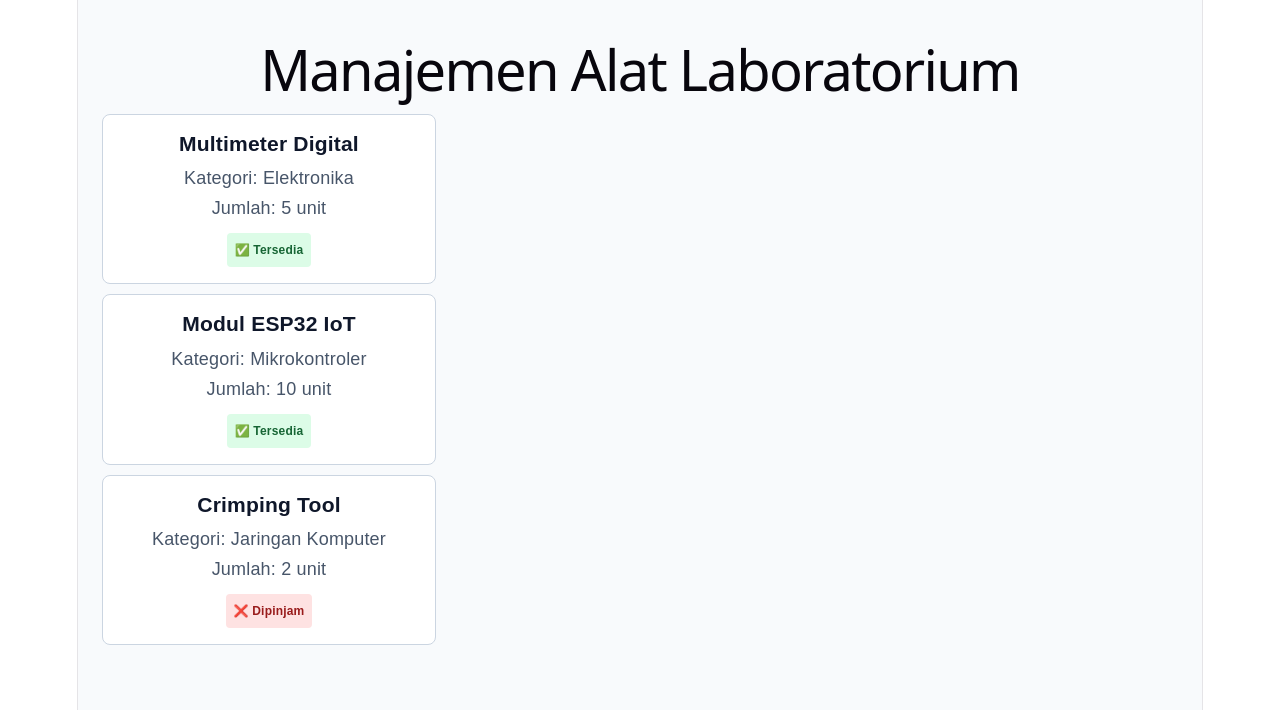
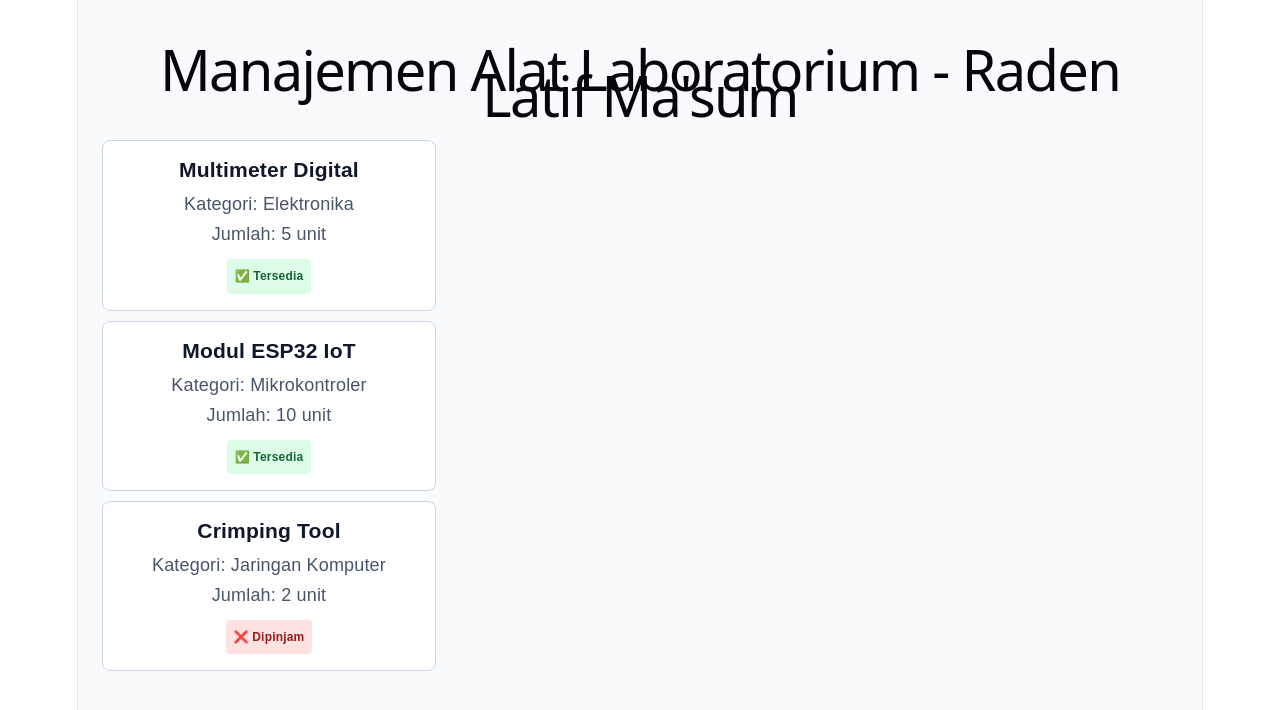
Before and after one commit to lraden59-code/manajemen-alat-laboratorium, a React (Vite) app: page / in a window 1280 px wide. Shown: the top 710 px of the page. Built offline with nearby package versions, Linux system fonts and the light colour scheme.

Commit message:
feat: menambahkan nama pada judul aplikasi lab

```diff
--- a/src/App.jsx
+++ b/src/App.jsx
@@ -9,7 +9,7 @@ export default function App() {
       backgroundColor: '#f8fafc',
       minHeight: '100vh'
     }}>
-      <h1>Manajemen Alat Laboratorium</h1>
+      <h1>Manajemen Alat Laboratorium - Raden Latif Ma'sum</h1>
       <AlatCard
         namaAlat="Multimeter Digital"
         jumlah={5}
```
